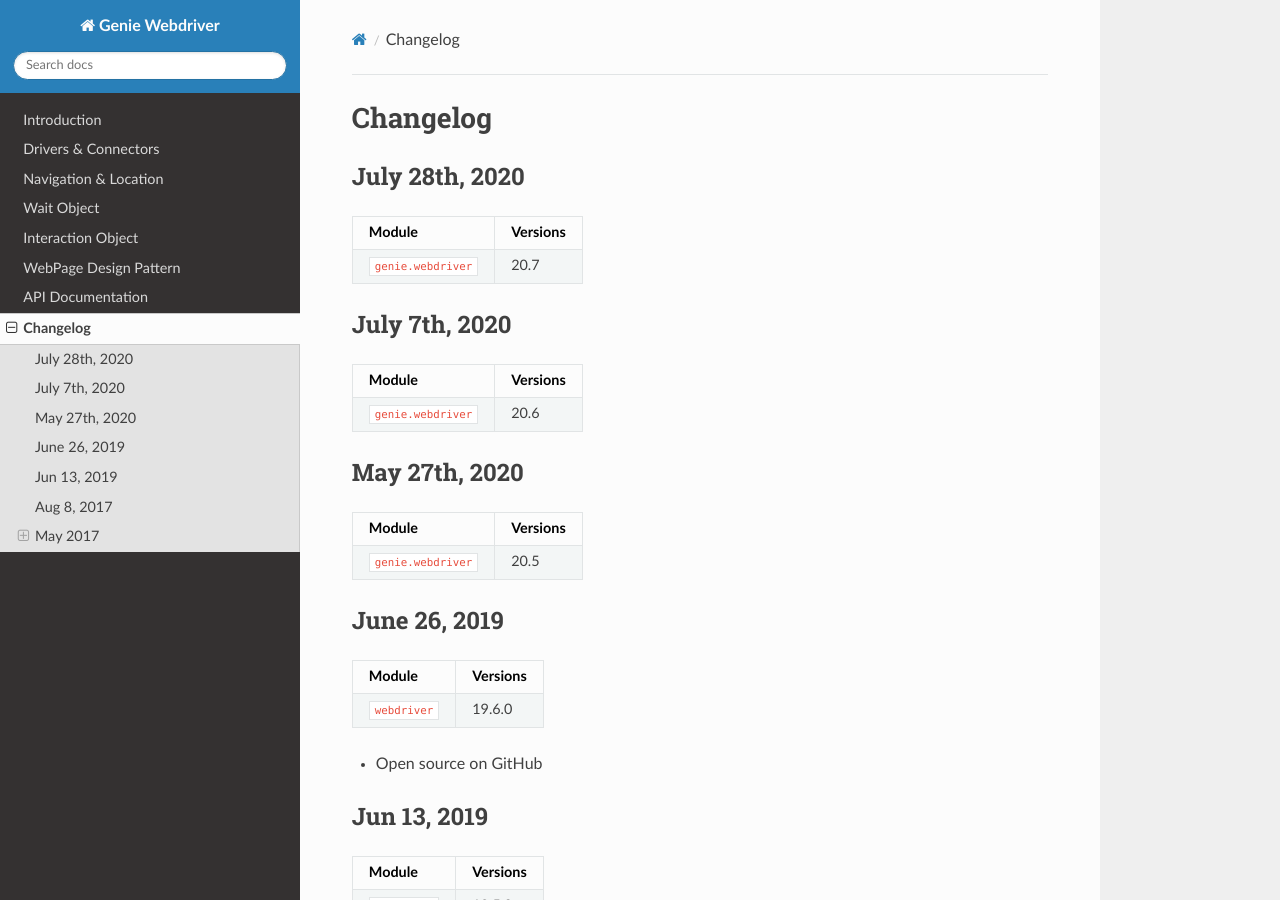
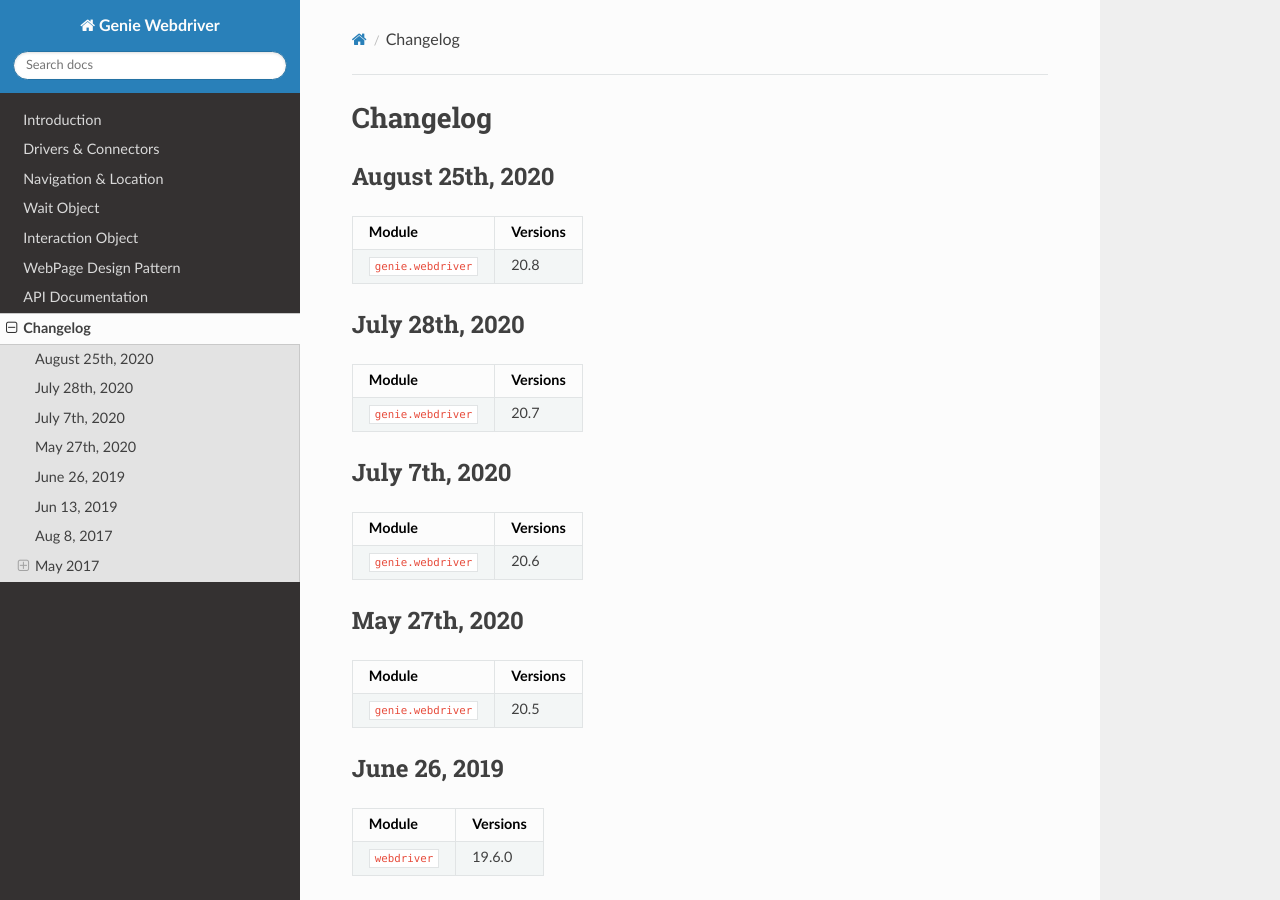
Before and after one commit to CiscoTestAutomation/geniewebdriver, a Sphinx documentation site: the page built from docs/changelog/index.rst, in a window 1280 px wide and 900 px high. Built offline with Sphinx 7.4.7 and the Read the Docs theme 2.0.0, drawn with Linux system fonts in a browser that asks for light colours.

Commit message:
Releasing v20.8

```diff
--- a/docs/changelog/index.rst
+++ b/docs/changelog/index.rst
@@ -1,5 +1,14 @@
 Changelog
 =========
+
+August 25th, 2020
+--------------
+
++-------------------------------+-------------------------------+
+| Module                        | Versions                      |
++===============================+===============================+
+| ``genie.webdriver``           | 20.8                          |
++-------------------------------+-------------------------------+
 
 July 28th, 2020
 --------------
```
Also changed, not shown: 1 other file.
